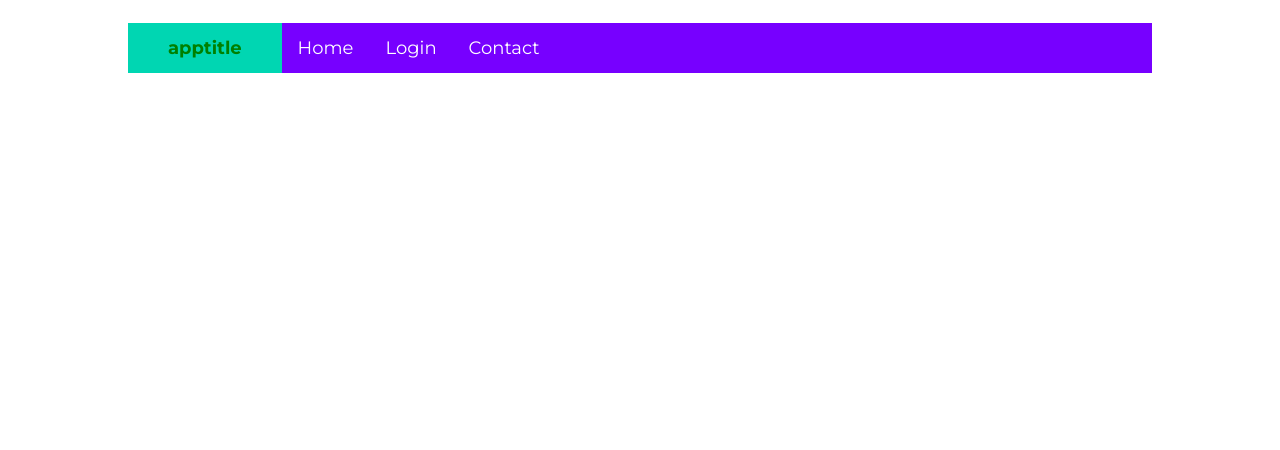
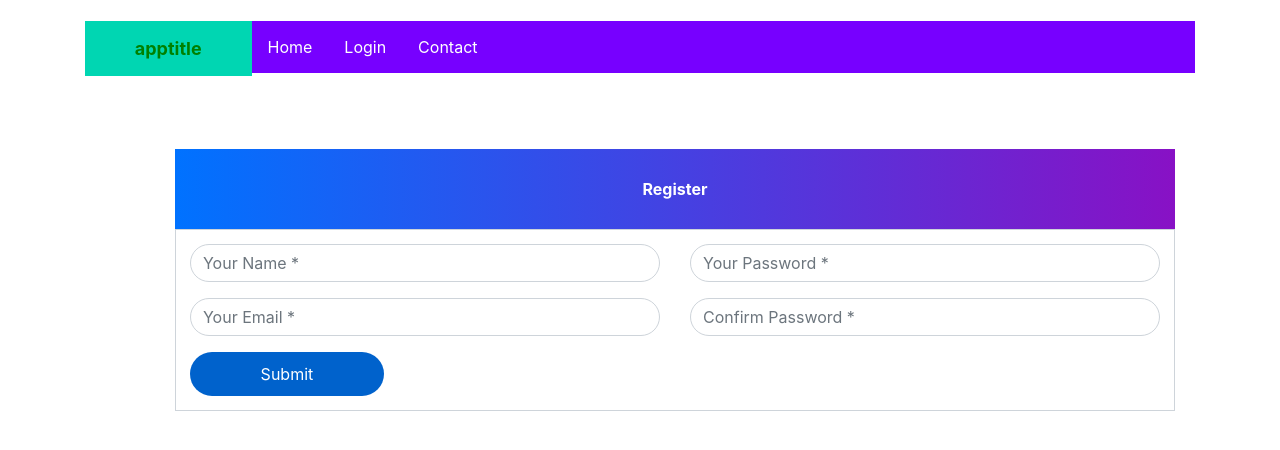
Before and after one commit to mpalucki/Class-reservation, an Angular app in the folder src/webapp/gui/: page /register in a window 1280 px wide. Before the commit this address led to /. Shown: the top 450 px of the page. Built offline with nearby package versions, Linux system fonts and the light colour scheme.

Commit message:
add register page

```diff
--- a/src/webapp/gui/angular.json
+++ b/src/webapp/gui/angular.json
@@ -23,7 +23,8 @@
               "src/assets"
             ],
             "styles": [
-              "src/styles.css"
+              "src/styles.css",
+              "node_modules/bootstrap/dist/css/bootstrap.min.css"
             ],
             "scripts": [],
             "es5BrowserSupport": true
--- a/src/webapp/gui/package.json
+++ b/src/webapp/gui/package.json
@@ -19,7 +19,10 @@
     "@angular/platform-browser": "~7.2.0",
     "@angular/platform-browser-dynamic": "~7.2.0",
     "@angular/router": "~7.2.0",
+    "bootstrap": "^4.3.1",
     "core-js": "^2.5.4",
+    "jquery": "^3.3.1",
+    "popper": "^1.0.1",
     "rxjs": "~6.3.3",
     "tslib": "^1.9.0",
     "zone.js": "~0.8.26"
--- a/src/webapp/gui/src/app/app-routing.module.ts
+++ b/src/webapp/gui/src/app/app-routing.module.ts
@@ -3,10 +3,12 @@ import { Routes, RouterModule } from '@angular/router';
 
 import { HomeComponent } from "./home/home.component";
 import { LoginComponent} from "./login/login.component";
+import {RegisterComponent} from "./register/register.component";
 
 const routes: Routes = [
   {path: '', component: HomeComponent},
-  {path: 'login', component: LoginComponent}
+  {path: 'login', component: LoginComponent},
+  {path: 'register', component: RegisterComponent}
 ];
 
 @NgModule({
--- a/src/webapp/gui/src/app/app.module.ts
+++ b/src/webapp/gui/src/app/app.module.ts
@@ -6,13 +6,15 @@ import { AppComponent } from './app.component';
 import { NavComponent } from './nav/nav.component';
 import { HomeComponent } from './home/home.component';
 import { LoginComponent } from './login/login.component';
+import { RegisterComponent } from './register/register.component';
 
 @NgModule({
   declarations: [
     AppComponent,
     NavComponent,
     HomeComponent,
-    LoginComponent
+    LoginComponent,
+    RegisterComponent
   ],
   imports: [
     BrowserModule,
--- /dev/null
+++ b/src/webapp/gui/src/app/register/register.component.css
@@ -0,0 +1,32 @@
+.note
+{
+  width: 1000px;
+  text-align: center;
+  height: 80px;
+  background: -webkit-linear-gradient(left, #0072ff, #8811c5);
+  color: #fff;
+  font-weight: bold;
+  line-height: 80px;
+}
+.form-content
+{
+  display: inline-block;
+  margin: auto;
+  width: 1000px;
+  padding: 10%;
+  border: 1px solid #ced4da;
+  margin-bottom: 2%;
+}
+.form-control{
+  border-radius:1.5rem;
+}
+.btnSubmit
+{
+  border:none;
+  border-radius:1.5rem;
+  padding: 1%;
+  width: 20%;
+  cursor: pointer;
+  background: #0062cc;
+  color: #fff;
+}
--- /dev/null
+++ b/src/webapp/gui/src/app/register/register.component.html
@@ -0,0 +1,36 @@
+<head>
+  <link href="//maxcdn.bootstrapcdn.com/bootstrap/4.1.1/css/bootstrap.min.css" rel="stylesheet" id="bootstrap-css">
+  <script src="//maxcdn.bootstrapcdn.com/bootstrap/4.1.1/js/bootstrap.min.js"></script>
+  <script src="//cdnjs.cloudflare.com/ajax/libs/jquery/3.2.1/jquery.min.js"></script>
+</head>
+  <!------ Include the above in your HEAD tag ---------->
+
+<div class="container register-form">
+  <div class="form">
+    <div class="note">
+      <p>Register</p>
+    </div>
+
+    <div class="form-content">
+      <div class="row">
+        <div class="col-md-6">
+          <div class="form-group">
+            <input type="text" class="form-control" placeholder="Your Name *" value=""/>
+          </div>
+          <div class="form-group">
+            <input type="text" class="form-control" placeholder="Your Email *" value=""/>
+          </div>
+        </div>
+        <div class="col-md-6">
+          <div class="form-group">
+            <input type="text" class="form-control" placeholder="Your Password *" value=""/>
+          </div>
+          <div class="form-group">
+            <input type="text" class="form-control" placeholder="Confirm Password *" value=""/>
+          </div>
+        </div>
+      </div>
+      <button type="button" class="btnSubmit">Submit</button>
+    </div>
+  </div>
+</div>
--- /dev/null
+++ b/src/webapp/gui/src/app/register/register.component.ts
@@ -0,0 +1,15 @@
+import { Component, OnInit } from '@angular/core';
+
+@Component({
+  selector: 'app-register',
+  templateUrl: './register.component.html',
+  styleUrls: ['./register.component.css']
+})
+export class RegisterComponent implements OnInit {
+
+  constructor() { }
+
+  ngOnInit() {
+  }
+
+}
```
Also changed, not shown: 2 other files (tests, documents, lock files or other folders).
